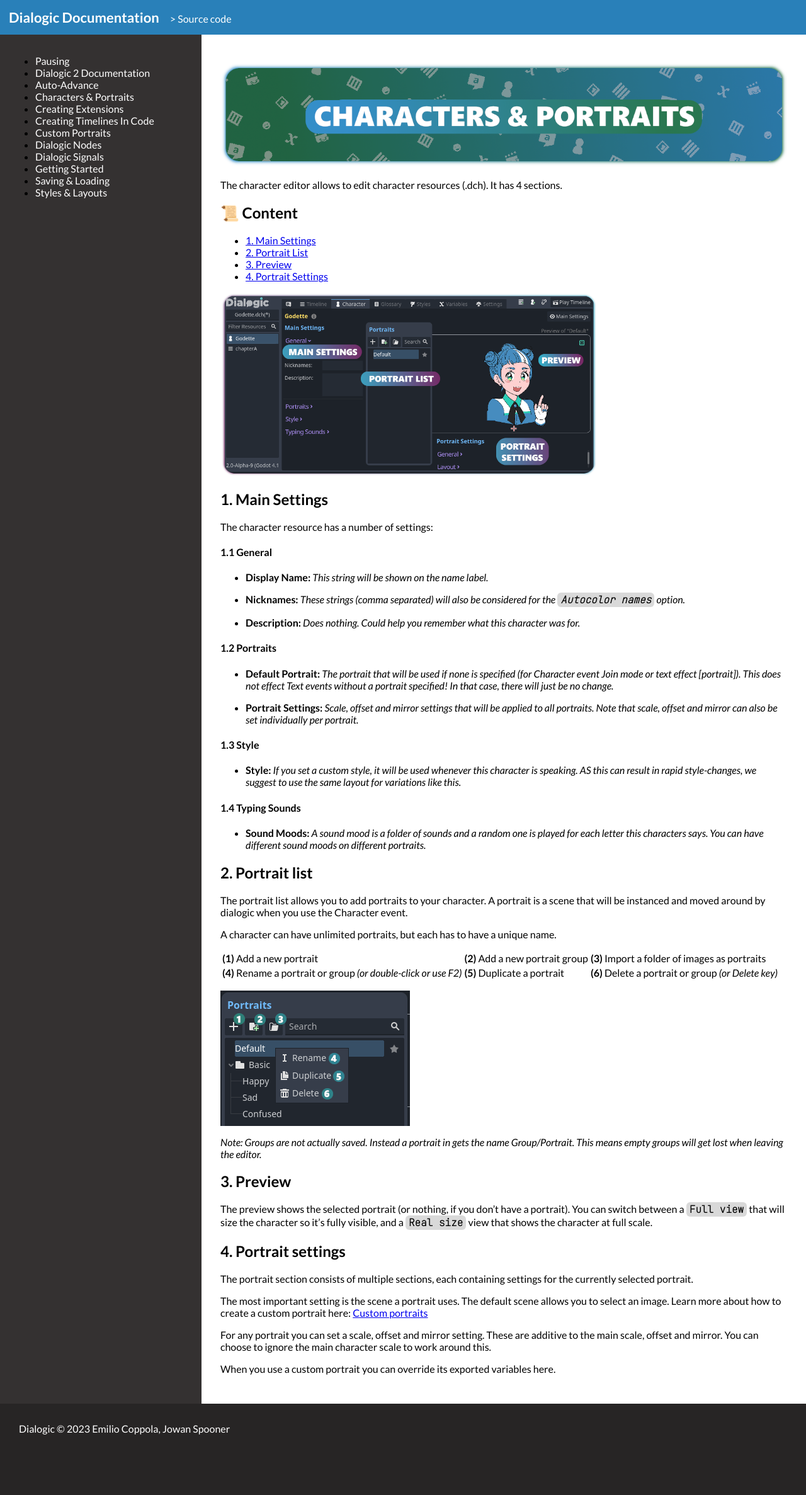
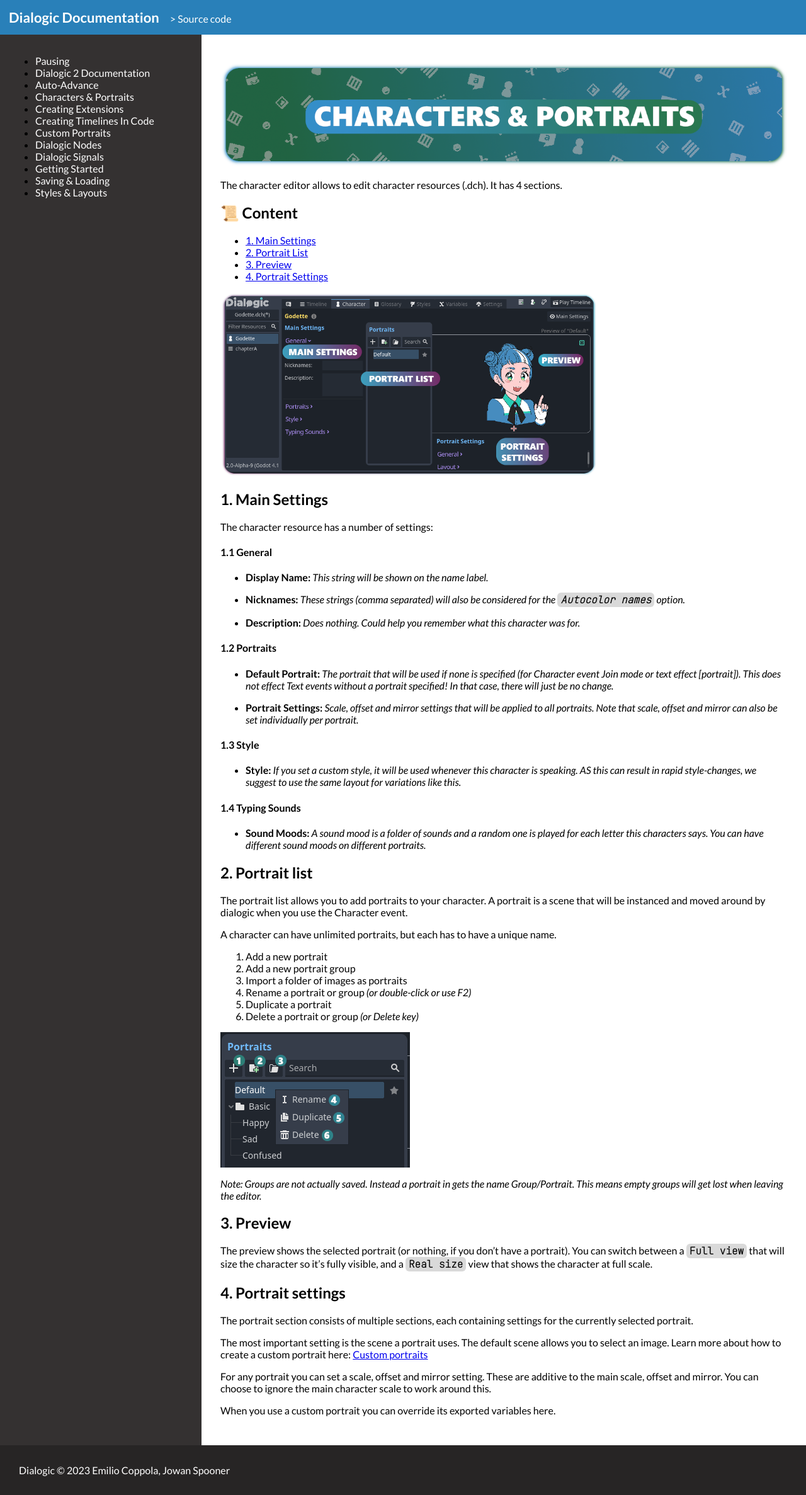
Before and after one commit to dialogic-godot/documentation, a Jekyll site: the page built from documentation/characters-and-portraits.md, in a window 1280 px wide. Shown: the whole page at 63% size. Built offline with Jekyll 4.4.1, drawn with Linux system fonts in a browser that asks for light colours; before the commit the page ends 2308 px from its top, so only the background shows below that.

Commit message:
update list style

```diff
--- a/documentation/characters-and-portraits.md
+++ b/documentation/characters-and-portraits.md
@@ -54,8 +54,12 @@
 
 A character can have unlimited portraits, but each has to have a unique name.
 
-**(1)** Add a new portrait | **(2)** Add a new portrait group | **(3)** Import a folder of images as portraits
-**(4)** Rename a portrait or group *(or double-click or use F2)* | **(5)** Duplicate a portrait | **(6)** Delete a portrait or group *(or Delete key)*
+1. Add a new portrait
+2. Add a new portrait group
+3. Import a folder of images as portraits
+4. Rename a portrait or group *(or double-click or use F2)*
+5. Duplicate a portrait
+6. Delete a portrait or group *(or Delete key)*
 
 ![image](/media/portrait_list_buttons.png)
 
--- a/style/main.scss
+++ b/style/main.scss
@@ -54,6 +54,8 @@
 	max-width: 100%;
 	overflow: scroll;
 	display: block;
+	border-radius: 7px;
+  box-shadow: 0 14px 10px -17px #595959;
 	span {
 		font-family: 'JetBrains Mono', monospace;
 	}
```
